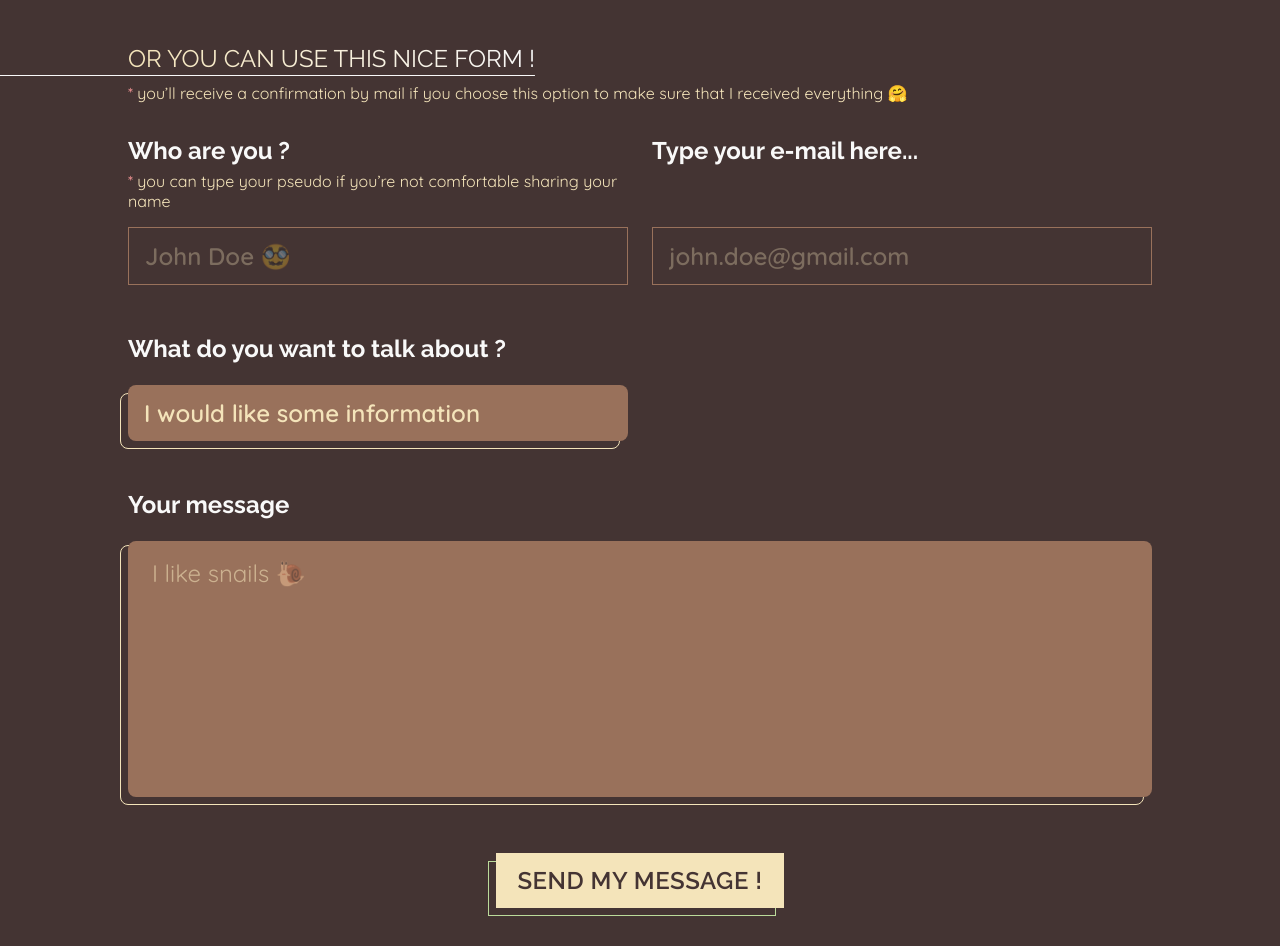
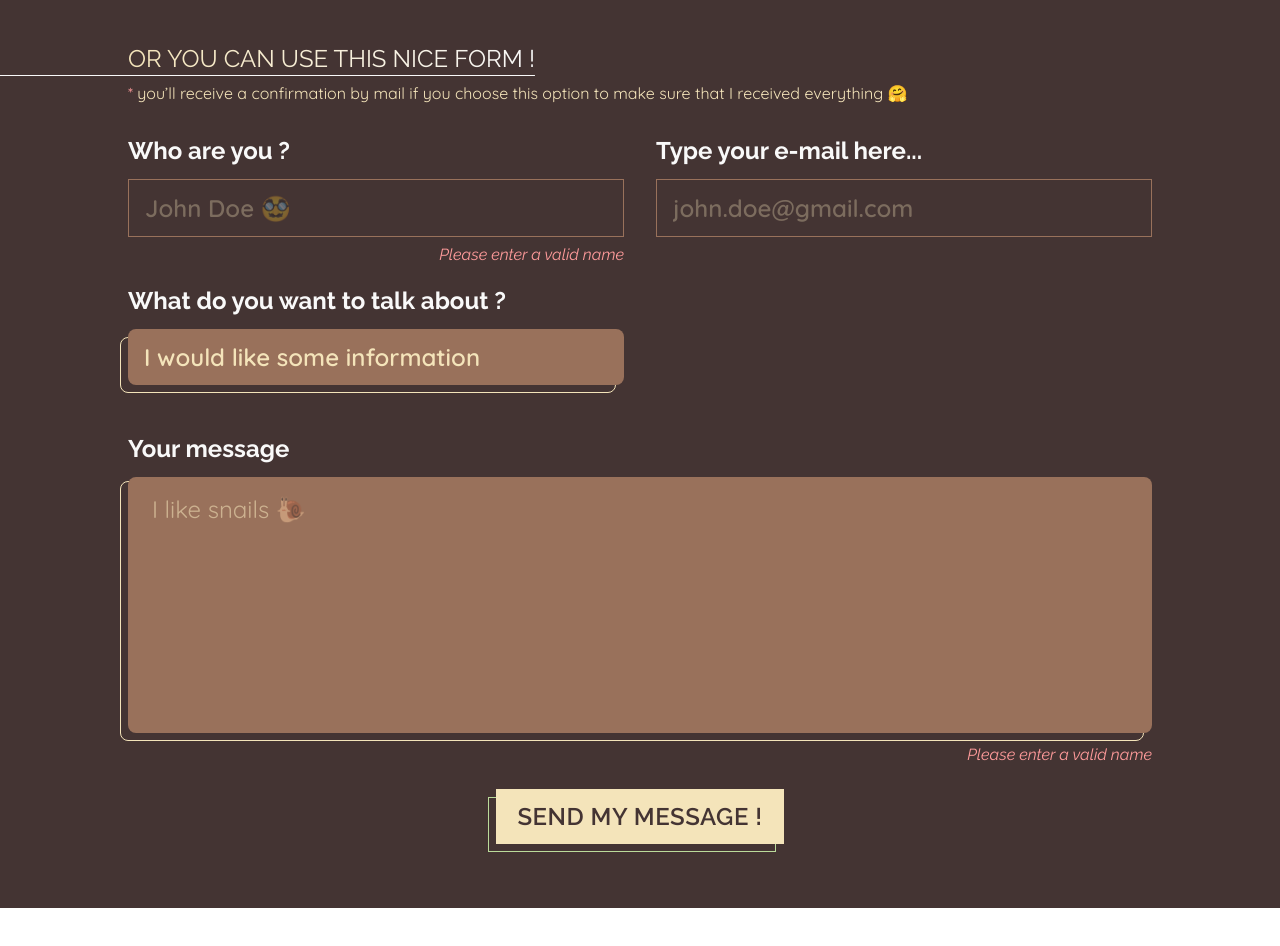
Before and after one commit to CassandreLAMATY/2024-portfolio-front, a Vue app: page / in a window 1280 px wide. Shown: the part 2480-3426 px from the top of the page. After the commit the page ends 3388 px from the top, so only its background shows below. Built offline with nearby package versions, Linux system fonts and the light colour scheme; what @fortawesome/pro-regular-svg-icons, @fortawesome/pro-solid-svg-icons would draw is missing.

Commit message:
css tweaks & v-models

```diff
--- /dev/null
+++ b/src/assets/javascripts/contact.ts
@@ -0,0 +1,8 @@
+import { ref } from 'vue';
+import type { Ref } from 'vue';
+
+export const name: Ref<string> = ref('');
+export const email: Ref<string> = ref('');
+export const object: Ref<'info' | 'work' | 'other'> = ref('info');
+export const customObject: Ref<string> = ref('');
+export const message: Ref<string> = ref('');
--- a/src/assets/stylesheets/css/contact.css
+++ b/src/assets/stylesheets/css/contact.css
@@ -207,12 +207,7 @@
   display: flex;
   flex-direction: column;
   gap: 2rem;
-  margin-top: 1.5rem;
-}
-@media (min-width: 768px) {
-  .contact-form .form-content {
-    margin-top: 2rem;
-  }
+  margin-top: 2rem;
 }
 @media (min-width: 1024px) {
   .contact-form .form-content {
@@ -222,10 +217,16 @@
 .contact-form .form-content--group {
   display: flex;
   flex-direction: column;
-  gap: 1.5rem;
+  gap: 2rem;
 }
 @media (min-width: 768px) {
-  .contact-form .form-content--group_line {
+  .contact-form .form-content--group_line:not(.object) {
+    display: grid;
+    grid-template-columns: 1fr 1fr;
+  }
+}
+@media (min-width: 1024px) {
+  .contact-form .form-content--group_line.object {
     display: grid;
     grid-template-columns: 1fr 1fr;
   }
@@ -298,14 +299,11 @@
   .contact-form .form-title {
     font-size: 1.5rem;
     line-height: 2rem;
+    white-space: nowrap;
   }
 }
 .contact-form .form-title--container {
-  display: grid;
-  grid-template-rows: 1fr auto;
-  grid-template-areas: "title" "subtitle";
-  gap: 0.25rem;
-  margin-bottom: 16px;
+  margin-bottom: 0.75rem;
 }
 .contact-form .form-subtitle {
   font-size: 0.75rem;
@@ -365,6 +363,8 @@
   font-weight: 600;
   color: #f4e4ba;
   appearance: none;
+  overflow: hidden;
+  text-overflow: ellipsis;
 }
 @media (min-width: 768px) {
   .contact-form .form-select {
@@ -417,23 +417,15 @@
   background-color: #f4e4ba;
   font-size: 1.25rem;
 }
-@media (min-width: 768px) {
+@media (min-width: 1024px) {
   .contact-form .object-container_other {
     display: flex;
     align-items: end;
     gap: 1.5rem;
   }
 }
-@media (min-width: 768px) {
+@media (min-width: 1024px) {
   .contact-form .object-container_other > div {
-    width: 100%;
-  }
-}
-.contact-form .object-container_other .form-title--container {
-  margin-bottom: 0;
-}
-@media (min-width: 768px) {
-  .contact-form .object-container_other .form-title--container {
     width: 100%;
   }
 }
@@ -443,7 +435,7 @@
   font-size: 1.5rem;
   color: #99715b;
 }
-@media (min-width: 768px) {
+@media (min-width: 1024px) {
   .contact-form .object-container_other .object-arrow {
     width: fit-content;
     margin-bottom: 16px;
@@ -452,6 +444,21 @@
 }
 .contact-form .object-container_other .input-container {
   position: relative;
+}
+.contact-form .object-container_other .input-container::before {
+  position: absolute;
+  top: calc(0px - 1.25rem - 0.125rem);
+  left: 0;
+  content: "(type your custom object here)";
+  font-size: 0.75rem;
+  color: #f4e4ba;
+}
+@media (min-width: 768px) {
+  .contact-form .object-container_other .input-container::before {
+    top: calc(0px - 1.25rem - 0.25rem);
+    font-size: 16px;
+    line-height: 1.25rem;
+  }
 }
 .contact-form .object-container_other .validation {
   position: absolute;
--- a/src/assets/stylesheets/scss/contact.scss
+++ b/src/assets/stylesheets/scss/contact.scss
@@ -224,11 +224,7 @@
                 flex-direction: column;
                 gap: $grup03;
 
-                margin-top: $grup02;
-
-                @include media-min(768px) {
-                    margin-top: $grup03;
-                }
+                margin-top: $grup03;
 
                 @include media-min(1024px) {
                     gap: $grup04;
@@ -237,12 +233,21 @@
                 &--group {
                     display: flex;
                     flex-direction: column;
-                    gap: $grup02;
+                    gap: $grup03;
 
                     &_line {
                         @include media-min(768px) {
-                            display: grid;
-                            grid-template-columns: 1fr 1fr;
+                            &:not(.object) {
+                                display: grid;
+                                grid-template-columns: 1fr 1fr;
+                            }
+                        }
+
+                        @include media-min(1024px) {
+                            &.object {
+                                display: grid;
+                                grid-template-columns: 1fr 1fr;
+                            }
                         }
                     }
                 }
@@ -331,17 +336,11 @@
                 @include media-min(768px) {
                     font-size: $grup02;
                     line-height: $grup03;
+                    white-space: nowrap;
                 }
 
                 &--container {
-                    display: grid;
-                    grid-template-rows: 1fr auto;
-                    grid-template-areas:
-                        'title'
-                        'subtitle';
-                    gap: $grup-03;
-
-                    margin-bottom: $grup;
+                    margin-bottom: $grup-01;
                 }
             }
 
@@ -410,6 +409,9 @@
                 color: $dutchWhite;
 
                 appearance: none;
+
+                overflow: hidden;
+                text-overflow: ellipsis;
 
                 @include media-min(768px) {
                     font-size: $grup01;
@@ -480,27 +482,15 @@
 
         & .object-container {
             &_other {
-                @include media-min(768px) {
+                @include media-min(1024px) {
                     display: flex;
                     align-items: end;
                     gap: $grup02;
                 }
 
                 & > div {
-                    @include media-min(768px) {
+                    @include media-min(1024px) {
                         width: 100%;
-                    }
-                }
-
-                & .form {
-                    &-title {
-                        &--container {
-                            margin-bottom: 0;
-
-                            @include media-min(768px) {
-                                width: 100%;
-                            }
-                        }
                     }
                 }
 
@@ -511,7 +501,7 @@
                     font-size: $grup02;
                     color: $chamoisee;
 
-                    @include media-min(768px) {
+                    @include media-min(1024px) {
                         width: fit-content;
                         margin-bottom: $grup;
 
@@ -521,6 +511,24 @@
 
                 & .input-container {
                     position: relative;
+
+                    &::before {
+                        position: absolute;
+                        top: calc(0px - $grup01 - $grup-04);
+                        left: 0;
+
+                        content: '(type your custom object here)';
+
+                        font-size: $grup-01;
+                        color: $dutchWhite;
+
+                        @include media-min(768px) {
+                            top: calc(0px - $grup01 - $grup-03);
+
+                            font-size: $grup;
+                            line-height: $grup01;
+                        }
+                    }
                 }
 
                 & .validation {
--- a/src/blocks/ContactBlock.vue
+++ b/src/blocks/ContactBlock.vue
@@ -1,9 +1,7 @@
 <script setup lang="ts">
-import { ref } from 'vue';
-import type { Ref } from 'vue';
 import ButtonPrimary from '@/components/ButtonPrimary.vue';
 
-const object: Ref<string> = ref('info');
+import { name, email, object, customObject, message } from '@/assets/javascripts/contact';
 </script>
 
 <template>
@@ -30,10 +28,6 @@ const object: Ref<string> = ref('info');
                         <div class="form-container" id="name-container">
                             <div class="form-title--container">
                                 <label class="form-title" for="name">Who are you ?</label>
-                                <span class="form-subtitle">
-                                    <span>*</span> you can type your pseudo if you’re not comfortable sharing your
-                                    name</span
-                                >
                             </div>
 
                             <div class="input-container">
@@ -44,10 +38,13 @@ const object: Ref<string> = ref('info');
                                         name="name"
                                         id="name"
                                         placeholder="John Doe 🥸"
+                                        v-model="name"
                                     />
                                 </div>
 
-                                <div class="validation"></div>
+                                <div class="validation">
+                                    <span class="error">Please enter a valid name</span>
+                                </div>
                             </div>
                         </div>
 
@@ -63,6 +60,7 @@ const object: Ref<string> = ref('info');
                                     name="mail"
                                     id="mail"
                                     placeholder="john.doe@gmail.com"
+                                    v-model="email"
                                 />
 
                                 <div class="validation"></div>
@@ -70,7 +68,7 @@ const object: Ref<string> = ref('info');
                         </div>
                     </div>
 
-                    <div class="form-content--group form-content--group_line">
+                    <div class="form-content--group form-content--group_line object">
                         <div class="form-container" id="object-container">
                             <div class="form-title--container">
                                 <label class="form-title" for="object">What do you want to talk about&nbsp;?</label>
@@ -89,10 +87,6 @@ const object: Ref<string> = ref('info');
                             <font-awesome-icon :icon="['fas', 'arrow-down']" class="object-arrow" />
 
                             <div>
-                                <div class="form-title--container">
-                                    <span class="form-subtitle">(type your custom object here)</span>
-                                </div>
-
                                 <div class="input-container">
                                     <input
                                         class="form-input"
@@ -100,6 +94,7 @@ const object: Ref<string> = ref('info');
                                         name="object_other"
                                         id="object_other"
                                         placeholder="Snails"
+                                        v-model="customObject"
                                     />
 
                                     <div class="validation"></div>
@@ -122,9 +117,12 @@ const object: Ref<string> = ref('info');
                                         name="message"
                                         id="message"
                                         placeholder="I like snails 🐌"
+                                        v-model="message"
                                     ></textarea>
                                 </div>
-                                <div class="validation"></div>
+                                <div class="validation">
+                                    <span class="error">Please enter a valid name</span>
+                                </div>
                             </div>
                         </div>
                     </div>
```
Also changed, not shown: 1 other file (tests, documents, lock files or other folders).
